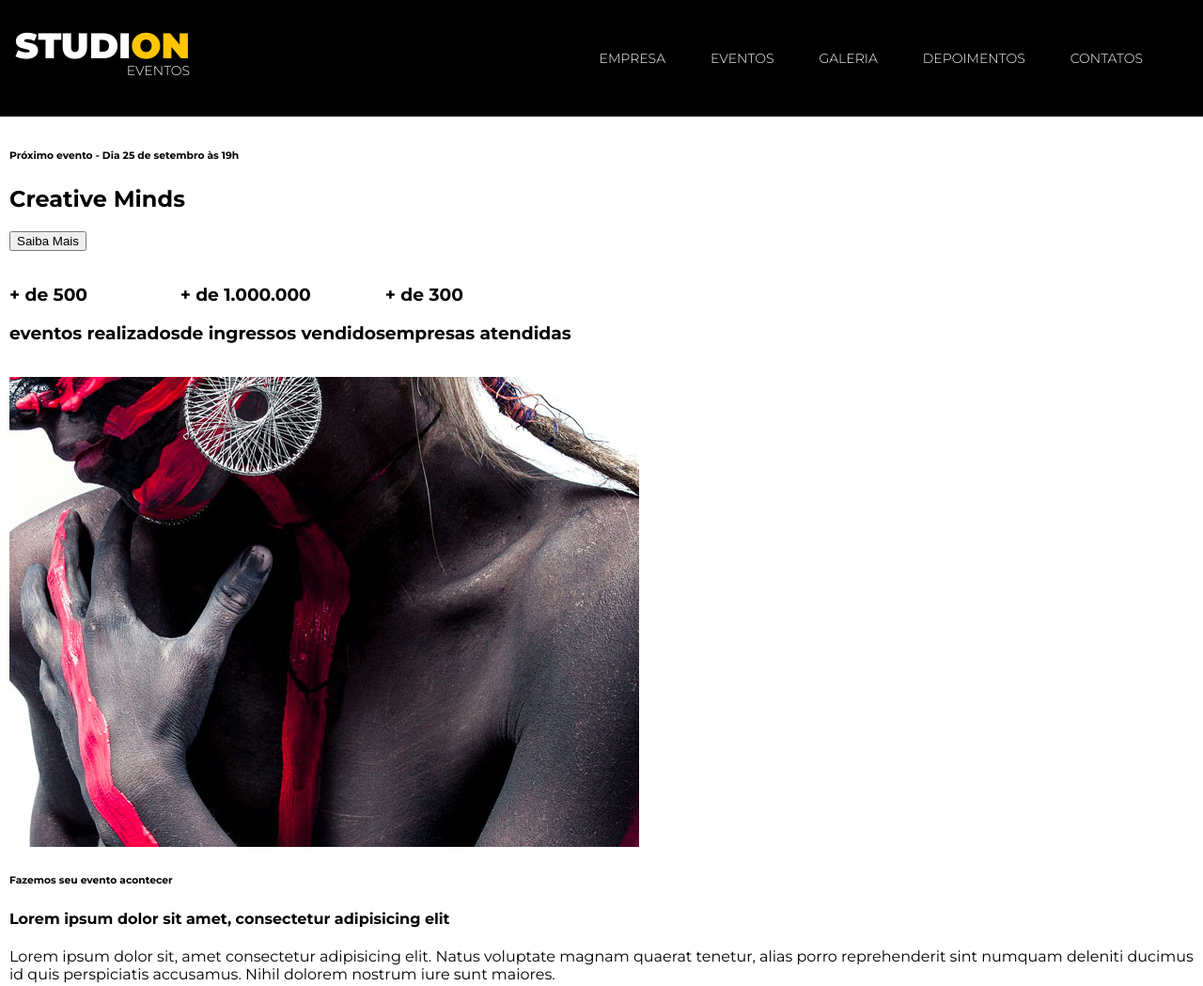
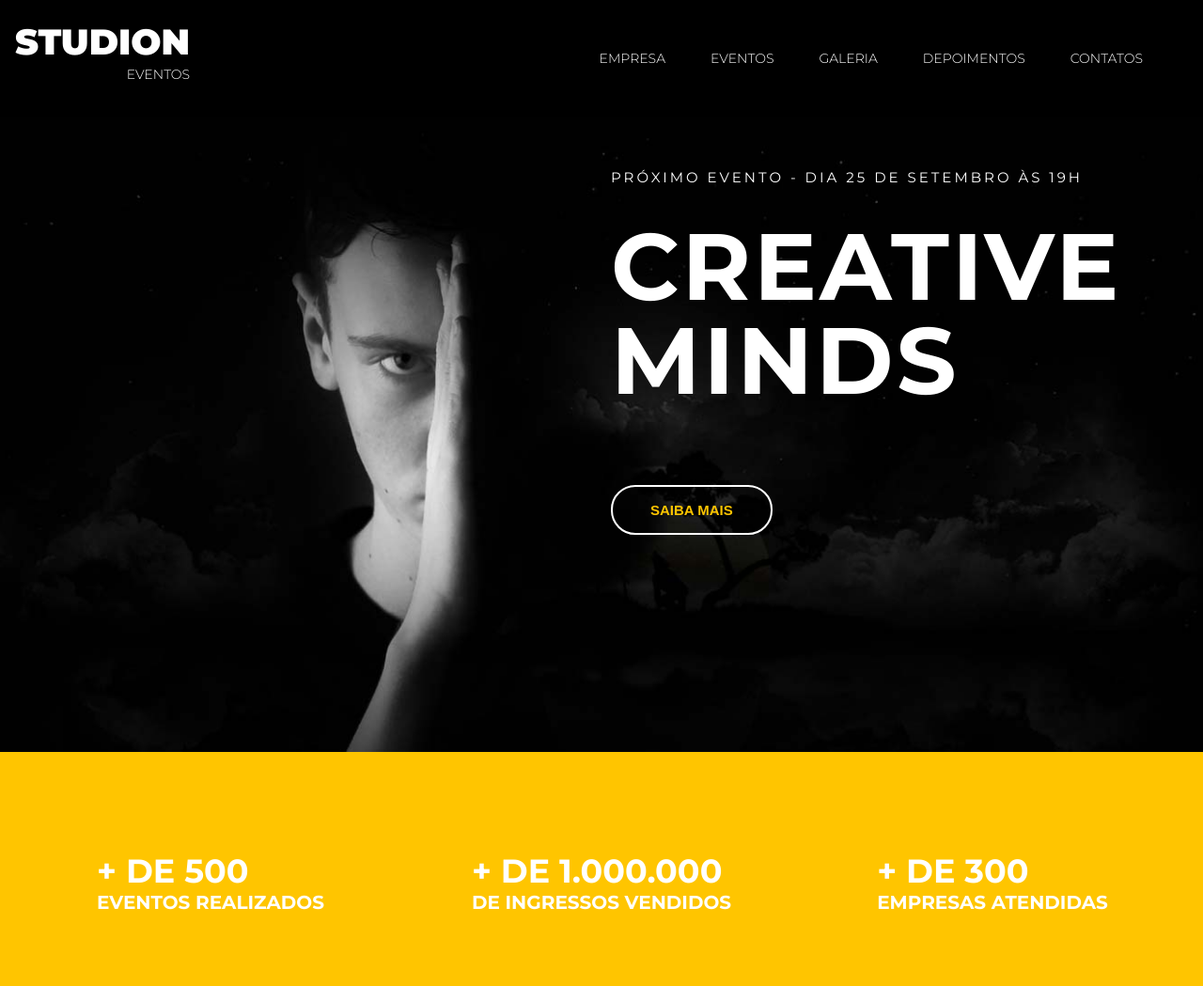
Before and after one commit to dirangel/studioOn, a website: page src/index.html in a window 1280 px wide. Shown: the top 1049 px of the page at 94% size. Drawn offline with Linux system fonts and the light colour scheme.

Commit message:
atualização das grids centrais

```diff
--- a/src/index.html
+++ b/src/index.html
@@ -1,42 +1,33 @@
 <!DOCTYPE html>
 <html lang="pt-BR">
   <head>
-        <meta charset="UTF-8">
-        <meta name="viewport" content="width=device-width, initial-scale=1.0">
-        <link rel="stylesheet" href="style.css">
+    <meta charset="UTF-8" />
+    <meta name="viewport" content="width=device-width, initial-scale=1.0" />
+    <link rel="stylesheet" href="style.css" />
     <title>Studion</title>
   </head>
 
   <body>
     <nav class="navbar">
       <h1 class="logo-studion">
-                Studi<span class="copy--primary">on</span><br>
-                <span class="logo-studion__subtitle">Eventos</span></h1>
+        Studi<span class="copy--primary">on</span><br />
+        <span class="logo-studion__subtitle">Eventos</span>
+      </h1>
       <ul class="navbar__links">
         <li>
-                    <a href="#empresa">
-                        Empresa
-                    </a>
+          <a href="#empresa"> Empresa </a>
         </li>
         <li>
-                    <a href="#eventos">
-                        Eventos
-                    </a>
+          <a href="#eventos"> Eventos </a>
         </li>
         <li>
-                    <a href="#galeria">
-                        Galeria
-                    </a>
+          <a href="#galeria"> Galeria </a>
         </li>
         <li>
-                    <a href="#depoimentos">
-                        Depoimentos
-                    </a>
+          <a href="#depoimentos"> Depoimentos </a>
         </li>
         <li>
-                    <a href="contatos">
-                        Contatos
-                    </a>
+          <a href="contatos"> Contatos </a>
         </li>
       </ul>
     </nav>
@@ -44,19 +35,42 @@
     <header>
       <div id="slider">
         <div class="slide">
-                    <h6><span>Próximo evento</span> - Dia 25 de setembro às 19h</h6>
-                    <h2><span>Creative</span> Minds</h2>
-                    <button>Saiba Mais</button>
+          <img
+            class="slide__background-image"
+            src="./images/banner.jpg"
+            alt="Studion Banner"
+          />
+          <div class="slide__copy">
+            <h6>
+              <span class="copy--primary">Próximo evento</span> - Dia 25 de
+              setembro às 19h
+            </h6>
+            <h2><span class="copy--primary">Creative</span> Minds</h2>
+            <button class="btn btn--slide">Saiba Mais</button>
+          </div>
         </div>
       </div>
     </header>
 
     <main>
-                <section>
-                    <ul>
-                        <li><h3>+ de 500 </h3><h3>eventos realizados</h3></li>
-                        <li><h3>+ de 1.000.000 </h3><h3>de ingressos vendidos</h3></li>
-                        <li><h3>+ de 300</h3><h3>empresas atendidas</h3></li>
+      <section id="counter">
+        <ul class="counter__container">
+          <li>
+            <h3>+ de 500
+                <small>eventos realizados</small>
+            </h3>
+
+          </li>
+          <li>
+            <h3>+ de 1.000.000
+                <small>de ingressos vendidos</small>
+            </h3>
+          </li>
+          <li>
+            <h3>+ de 300
+                <small>empresas atendidas</small>
+            </h3>
+          </li>
         </ul>
       </section>
 
@@ -65,15 +79,21 @@
           <img src="./images/institutional.jpg" />
           <h6>Fazemos seu evento acontecer</h6>
           <h4>Lorem ipsum dolor sit amet, consectetur adipisicing elit</h4>
-                        <p>Lorem ipsum dolor sit, amet consectetur adipisicing elit. Natus voluptate magnam quaerat tenetur, alias porro reprehenderit sint numquam deleniti ducimus id quis perspiciatis accusamus. Nihil dolorem nostrum iure sunt maiores.
+          <p>
+            Lorem ipsum dolor sit, amet consectetur adipisicing elit. Natus
+            voluptate magnam quaerat tenetur, alias porro reprehenderit sint
+            numquam deleniti ducimus id quis perspiciatis accusamus. Nihil
+            dolorem nostrum iure sunt maiores.
           </p>
         </div>
       </section>
 
       <section>
         <div>
-                        <h6>Você informa a temática e nós planejamos um evento com tecnologia e </h6>
-                        <h2><span>Muito+ </span>Diversão  </h2>
+          <h6>
+            Você informa a temática e nós planejamos um evento com tecnologia e
+          </h6>
+          <h2><span>Muito+ </span>Diversão</h2>
           <button>Fazer Cotação</button>
         </div>
       </section>
@@ -87,9 +107,9 @@
         <button type="submit">Enviar</button>
       </form>
       <ul>
-                <li> <a href="https://facebook.com/" target="_blank">Facebook</a></li>
-                <li> <a href="https://twitter.com/" target="_blank">Twitter</a></li>
-                <li> <a href="https://youtube.com/" target="_blank">Youtube</a></li>
+        <li><a href="https://facebook.com/" target="_blank">Facebook</a></li>
+        <li><a href="https://twitter.com/" target="_blank">Twitter</a></li>
+        <li><a href="https://youtube.com/" target="_blank">Youtube</a></li>
       </ul>
       <hr />
       <p>
--- a/src/style.css
+++ b/src/style.css
@@ -5,10 +5,17 @@
 }
 
 :root {
-    --color-primary:  #ffc500;
     font-family:  'Montserrat', sans-serif; /*chamando a font escolhida do google fonts*/
     font-size: 16px;
-
+    --color-primary:#ffc500;
+    --default-padding: 1rem;
+}
+body{
+    margin: 0;
+    /* margin: .625rem; /*divisão de 10/16*/
+    padding-top: 7.75rem;
+    /*background-color: #000;*/
+    overflow-x: hidden;
 }
 
 ul{
@@ -18,34 +25,32 @@ ul{
 }
 
 
-body{
-    margin: .625rem; /*divisão de 10/16*/
-    padding-top: 7.75rem;
-}
-
 .navbar{
     position: fixed;
+    z-index: 1;
     display: grid;
     grid-template-columns: 1fr 9fr; /*logo tenha 1 fração da barra de navegação e também que o resto do conteúdo seja 9 frações*/
     align-items: center; /*Centralizar os itens*/
     top:0;
     left: 0;
-    padding: 0 1rem;
+
     width: 100vw;
     height: 7.75rem; /*altura da nav*/
+    padding: 0 1rem;
+
     background-color: #000;/*vermelho/ verde / azul / transparência -0 - F*/;
     color: #fff;
 }
 
+.navbar__links{
+    justify-self: end;/*Propriedade de alinhamento para elemntos que estão dentro de um grid*/
+}
 .navbar__links li{
     font-size: .875rem; /*14 pixel /16 pixel*/
     margin-right: 3rem; /*definido o espaçamento entre as opções da lista empresas, eventos, galeria, depoimento, contatos*/
     text-transform: uppercase; /*esse metodo determina que as letras da lista fiquem em caixa alta idependente de como esta no arq. html*/
 }
 
-.navbar__links{
-    justify-self: end;/*Propriedade de alinhamento para elemntos que estão dentro de um grid*/
-}
 
 .navbar__links a{
     font-weight: 300;
@@ -60,17 +65,104 @@ body{
 .logo-studion{
     font-size: 2.375rem; /*Aumenta o tamago da fonte no caso a logo*/
     font-weight: 900;
-    line-height: 1ch; /*Unidade relativa ao tamanho da altrua do glifo 0 da fonte*/
+    line-height: 1ch; /*altura da linha*/
     text-transform: uppercase; /*caixa alta*/
-    text-align: right; /*Alinha a logo studion para direita*/
+    text-align: right; /*Alinha de texto*/
 }
 
 .logo-studion__subtitle{
     font-size: .875rem;
-    font-weight: 300; /*peso da fonte: ou seja deixa a letra mais fina ou ao contrário*/
-    float: right;
+    font-weight: 300; /*"espessura da fonte"*/
 }
 
 .copy--primary{
+    position: relative;
+
+}
+
+#slider{
+    background-color: #000;
+    color: #fff;
+}
+
+.slide{
+    position: relative;
+    height: calc(100vh - 7.75rem);
+}
+
+.slide__background-image{
+    width: 100%;
+    height: 100%;
+    object-fit: cover;
+    object-position: center;
+}
+
+.slide__copy{
+    position: fixed;
+    position: absolute;
+    top: -10px;
+    left: 40.625rem; /*650 /16px = 28.125rem*/
+    margin-top: 1.875rem; /* " margem superior "deslocamento da borda para esquerda levando o item para direira*/
+    margin-right: 5rem; /*deslocamento para baixo "Margem direita"*/
+    letter-spacing: .1875rem ; /*Espaçamento entre letras*/
+}
+
+.slide__copy h6{
+    font-size: 0.9375rem; /*font size seria 15px - Calculando deveria ser 15/16 = 0.9375*/
+    font-weight: 400;
+    text-transform: uppercase; /*caixa alta*/
+
+}
+
+.slide__copy h2{
+    font-size: 6.25rem; /*tamanho da fonte*/
+    text-transform: uppercase;
+    line-height: 6.25rem; /*altura da linha*/
+    margin-top: 1rem;
+}
+
+.slide__copy h2 span{
+    display: block; /*faz com que a palavra creative minds quebre a linha*/
+}
+
+.btn{
+    padding: 1rem 2.5rem; /**/
+    border: 0.125rem solid #fff ;
+    border-radius: 1.625rem; /*26pixels/16 = 1.625*/
     color: var(--color-primary);
+    background: unset; /*Recetar a cor para o valor mais neutro*/
+    font-size: .9375rem;
+    font-weight: 700;
+    text-transform: uppercase; /*caixa alta*/
+    transition: 0.5s all ease; /*Controla as animações do botão*/
 }
+
+/*Seletor para mais de um caso*/
+.btn:hover, .btn:active, .btn:focus{
+    border-color: var(--color-primary);
+    background-color: var(--color-primary);
+    color: #fff;
+}
+
+#counter{
+    background-color: var(--color-primary);
+    color: white;
+    text-transform: uppercase;
+}
+
+.counter__container{
+    display: grid; /*distanciou uma grid da outra e movou para baixo*/
+    grid-template-columns: repeat(3, minmax(300px, 1fr)); /*Dividiu o texto + de 500 eventos em 3 partes*/
+    place-items: center; /*centralizou as gris com os textos no meio da tela*/
+    margin: 0;
+    padding: 4.375rem 1rem;
+}
+
+.counter__container h3{
+    font-size: 2.1875rem;
+}
+
+.counter__container h3 small {
+    display: block;
+    font-size: 1.25rem;
+}
```
Lines whose indentation alone changed are shown as unchanged.
